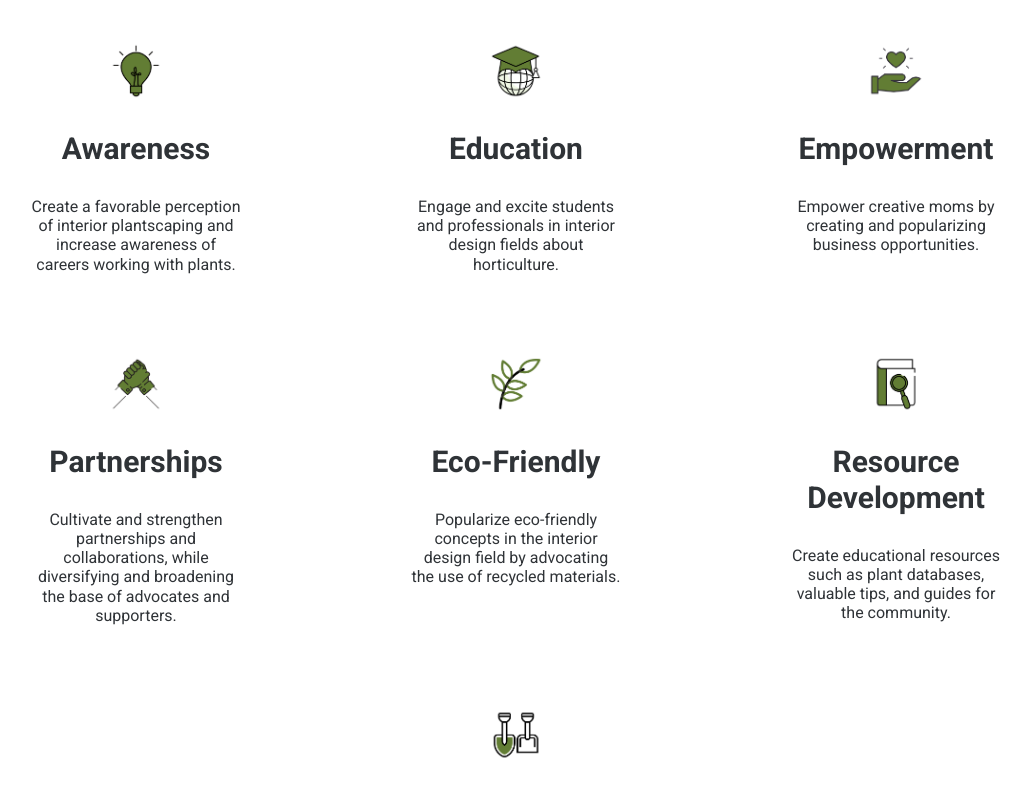
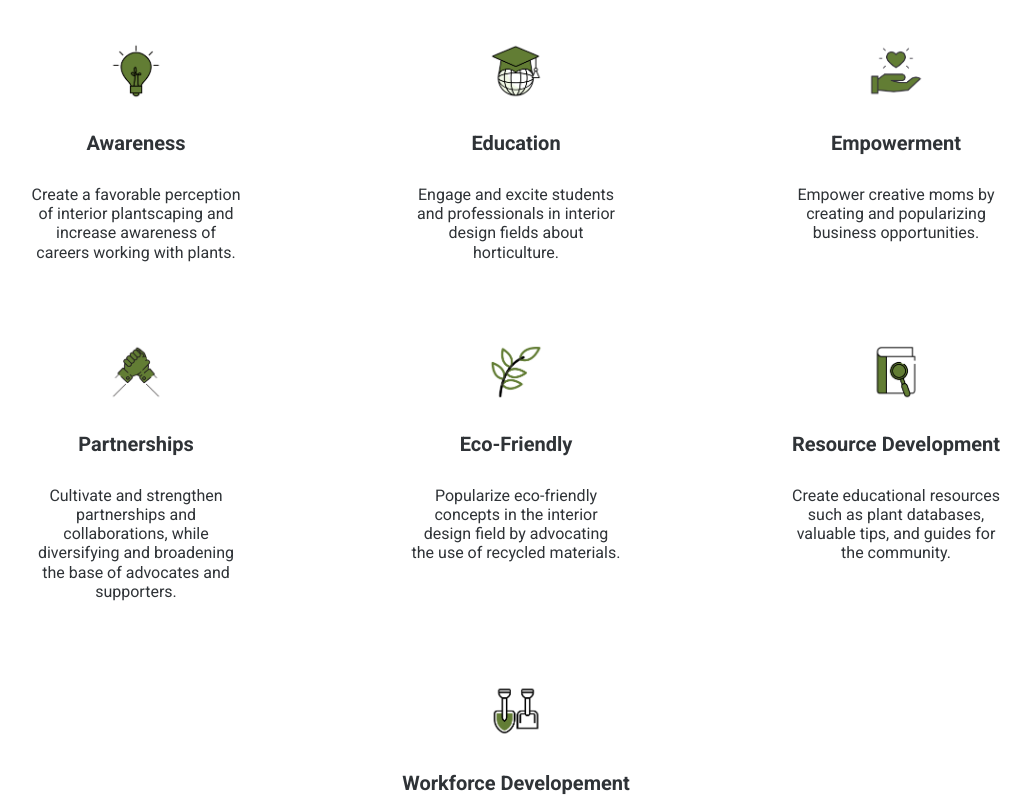
Before and after one commit to Pechkin1027/CokedamaProject, a Next.js app: page / in a window 1280 px wide. Shown: the part 780-1578 px from the top of the page, without its empty margins (124-1155 px from the left). Built offline with nearby package versions, Linux system fonts and the light colour scheme.

Commit message:
more font fix

```diff
--- a/styles/globals.css
+++ b/styles/globals.css
@@ -908,7 +908,8 @@ desktop: "(min-width: 2562px)", */
   }
 }
 .vision-box h2 {
-  /* font-weight: bold; */
+  font-weight: bold;
+  font-size: 20px;
   padding-top: 10px;
   padding-bottom: 10px;
 }
```
